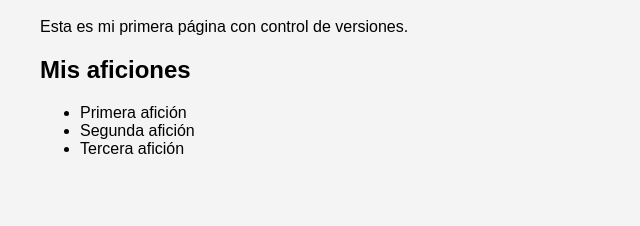
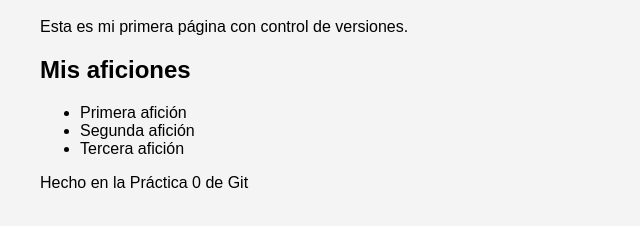
Before and after one commit to Danielcalce/MI-PRIMER-REPO, a plain HTML site: page index.html in a window 1280 px wide. Shown: the part 80-306 px from the top of the page, without its empty margins (0-640 px from the left). Drawn offline with Linux system fonts and the light colour scheme.

Commit message:
Añade pie de pagina

```diff
--- a/index.html
+++ b/index.html
@@ -5,6 +5,7 @@
   <title>Mi primera página</title>
    <link rel="stylesheet" href="estilos.css">
 </head>
+
  <body>
   <h1>Hola, soy [tu nombre]</h1>
   <p>Esta es mi primera página con control de versiones.</p>
@@ -14,5 +15,6 @@
     <li>Segunda afición</li>
     <li>Tercera afición</li>
   </ul>
+  <footer><p>Hecho en la Práctica 0 de Git</p></footer>
  </body>
 </html>
```
